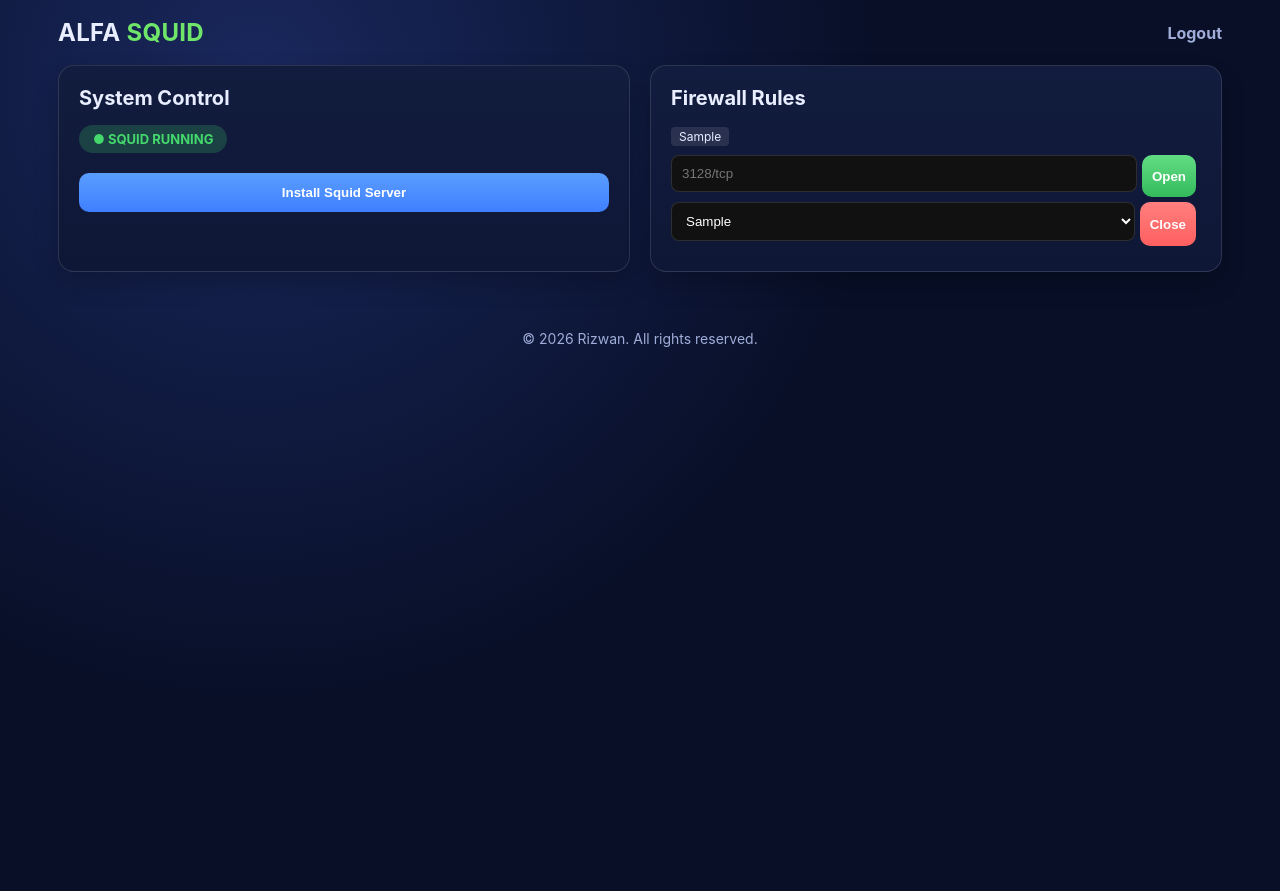
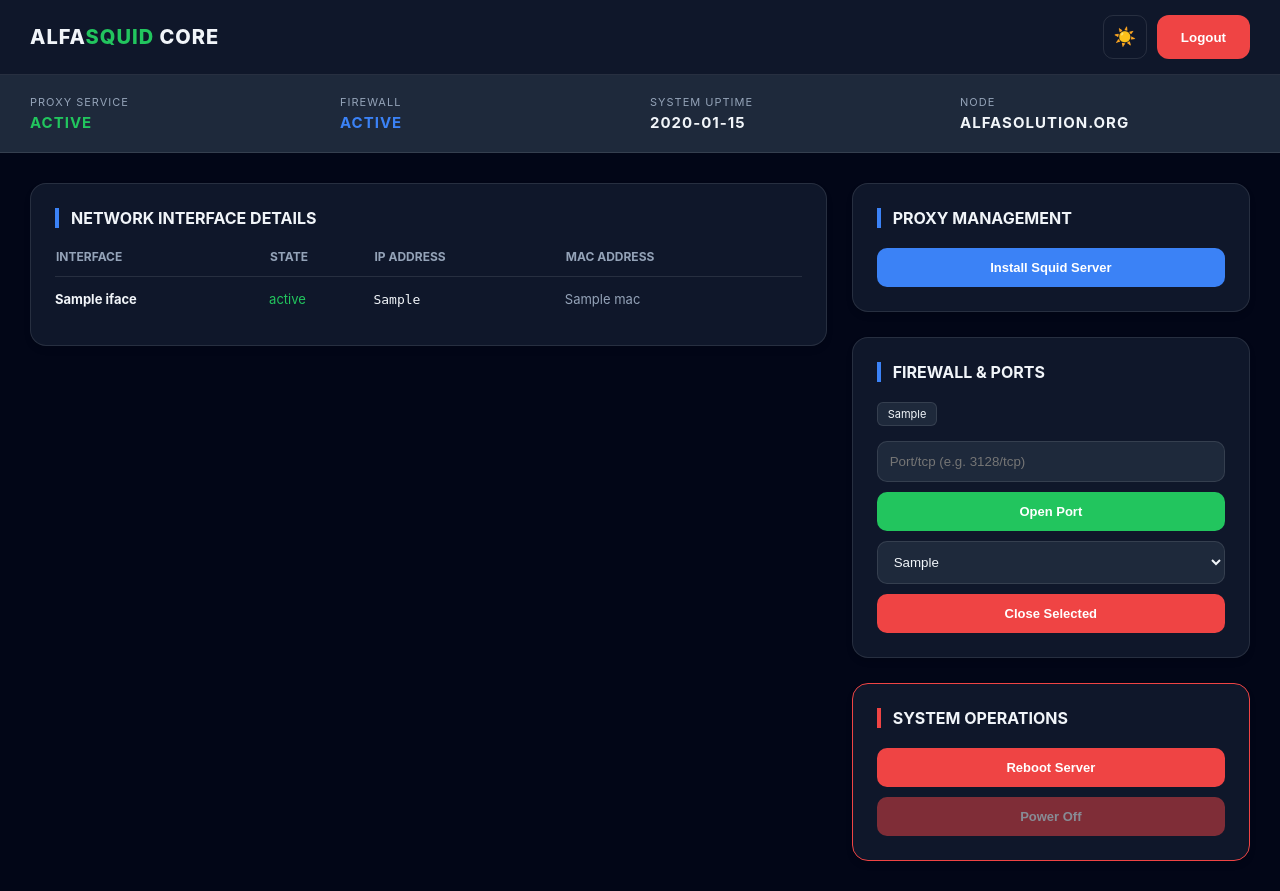
Before and after one commit to RixwanSaleem/python_squid_admin, a FastAPI app: template templates/dashboard.html in a window 1280 px wide. Before the commit the page ends 563 px from the top, so only its background shows below. Run offline with FastAPI, Linux system fonts and the light colour scheme; the template is opened without the code that fills it: most values are stand-ins (such as "Sample title", 1, 10 or a date in 2020).

Commit message:
Update project from server

```diff
--- a/main.py
+++ b/main.py
@@ -1,28 +1,19 @@
-import os
-import subprocess
-from fastapi import FastAPI, Request, Form, Depends, HTTPException
+import os, subprocess, datetime
+from fastapi import FastAPI, Request, Form, HTTPException
 from fastapi.responses import RedirectResponse
 from fastapi.templating import Jinja2Templates
 from starlette.middleware.sessions import SessionMiddleware
 
 app = FastAPI()
 
-# Configuration from Environment (setup by systemd EnvironmentFile)
-SESSION_SECRET = os.getenv("SESSION_SECRET", "squid_secret_fallback")
+# Configuration
 ADMIN_USER = os.getenv("ADMIN_USER", "admin")
 ADMIN_PASS = os.getenv("ADMIN_PASS", "password")
-
-app.add_middleware(SessionMiddleware, secret_key=SESSION_SECRET)
+app.add_middleware(SessionMiddleware, secret_key=os.getenv("SESSION_SECRET", "squid_enterprise_secret"))
 templates = Jinja2Templates(directory="templates")
-
-# Paths
-SQUID_CONF = "/etc/squid/squid.conf"
 
 def run_cmd(cmd):
     return subprocess.run(cmd, shell=True, capture_output=True, text=True)
-
-def is_logged_in(request: Request):
-    return request.session.get("logged_in") == True
 
 @app.get("/login")
 async def login_page(request: Request):
@@ -42,60 +33,59 @@
 
 @app.get("/")
 async def dashboard(request: Request):
-    if not is_logged_in(request):
-        return RedirectResponse(url="/login")
+    if not request.session.get("logged_in"): return RedirectResponse("/login")
 
-    # Squid Info
     is_installed = run_cmd("rpm -q squid").returncode == 0
     status = run_cmd("systemctl is-active squid").stdout.strip()
+    fw_status = run_cmd("systemctl is-active firewalld").stdout.strip()
+    uptime = run_cmd("uptime -p").stdout.strip()
+    open_ports = run_cmd("firewall-cmd --list-ports").stdout.strip().split()
 
-    # Firewall Info
-    fw_cmd = run_cmd("firewall-cmd --list-ports")
-    open_ports = fw_cmd.stdout.strip().split()
+    # Network Details
+    net_cmd = run_cmd("ip -br -4 addr show").stdout.strip().split("\n")
+    interfaces = []
+    for line in net_cmd:
+        parts = line.split()
+        if len(parts) >= 3:
+            name = parts[0]
+            state = parts[1]
+            ip = parts[2]
+            mac = run_cmd(f"cat /sys/class/net/{name}/address").stdout.strip()
+            interfaces.append({"name": name, "state": state, "ip": ip, "mac": mac})
 
-    # Config Content
-    config_content = ""
-    if os.path.exists(SQUID_CONF):
-        with open(SQUID_CONF, 'r') as f:
-            config_content = f.read()
+    config = ""
+    if os.path.exists("/etc/squid/squid.conf"):
+        with open("/etc/squid/squid.conf", 'r') as f: config = f.read()
 
-    return templates.TemplateResponse(
-        request=request,
-        name="dashboard.html",
-        context={
-            "installed": is_installed,
-            "status": status,
-            "config": config_content,
-            "open_ports": open_ports
-        }
-    )
+    return templates.TemplateResponse(request=request, name="dashboard.html", context={
+        "installed": is_installed, "status": status, "fw_status": fw_status,
+        "config": config, "open_ports": open_ports, "interfaces": interfaces,
+        "uptime": uptime, "year": datetime.datetime.now().year
+    })
 
 @app.post("/manage")
-async def manage_squid(request: Request, action: str = Form(...)):
-    if not is_logged_in(request): raise HTTPException(401)
+async def manage_squid(action: str = Form(...)):
     if action == "install":
-        run_cmd("dnf install squid httpd-tools -y")
-        run_cmd("systemctl enable --now squid")
+        run_cmd("dnf install squid httpd-tools -y && systemctl enable --now squid")
     elif action == "uninstall":
         run_cmd("systemctl stop squid && dnf remove squid -y")
     else:
         run_cmd(f"systemctl {action} squid")
     return RedirectResponse("/", status_code=303)
 
+@app.post("/server")
+async def manage_server(action: str = Form(...)):
+    if action == "reboot": run_cmd("reboot")
+    elif action == "shutdown": run_cmd("shutdown now")
+    return RedirectResponse("/", status_code=303)
+
+@app.post("/firewall-port")
+async def manage_ports(action: str = Form(...), port: str = Form(None)):
+    if port: run_cmd(f"firewall-cmd --permanent --{action}-port={port} && firewall-cmd --reload")
+    return RedirectResponse("/", status_code=303)
+
 @app.post("/save-config")
-async def save_config(request: Request, config_text: str = Form(...)):
-    if not is_logged_in(request): raise HTTPException(401)
-    with open(SQUID_CONF, 'w') as f:
-        f.write(config_text)
+async def save_config(config_text: str = Form(...)):
+    with open("/etc/squid/squid.conf", 'w') as f: f.write(config_text)
     run_cmd("systemctl restart squid")
     return RedirectResponse("/", status_code=303)
-
-@app.post("/firewall")
-async def manage_firewall(request: Request, action: str = Form(...), port: str = Form(None)):
-    if not is_logged_in(request): raise HTTPException(401)
-    if action == "add" and port:
-        run_cmd(f"firewall-cmd --permanent --add-port={port}")
-    elif action == "remove" and port:
-        run_cmd(f"firewall-cmd --permanent --remove-port={port}")
-    run_cmd("firewall-cmd --reload")
-    return RedirectResponse("/", status_code=303)
--- a/templates/dashboard.html
+++ b/templates/dashboard.html
@@ -1,93 +1,127 @@
 <!DOCTYPE html>
 <html lang="en">
 <head>
-    <title>Squid Admin</title>
+    <title>Alfa Squid Enterprise</title>
     <meta name="viewport" content="width=device-width, initial-scale=1, viewport-fit=cover" />
     <style>
-        :root{ --bg:#080f27; --bg2:#0c1433; --card:#121c3e; --card2:#0f1736; --line:rgba(255,255,255,0.12); --text:#e8edff; --muted:#a0add8; --green:#44d96c; --red:#ff6262; --blue:#4d8dff; }
-        *{box-sizing:border-box}
-        body{ margin:0; font-family:Inter,Segoe UI,Arial,sans-serif; color:var(--text); background:radial-gradient(circle at 20% 10%, #19275c, var(--bg) 50%) fixed; min-height: 100vh; }
-        .main{ padding:18px; max-width:1200px; margin: 0 auto; }
-        .topbar{ display:flex; justify-content: space-between; align-items:center; margin-bottom:18px; }
-        .logo{font-weight:700; font-size: 24px; letter-spacing:.3px}
-        .logo span{color:#6fe56a}
-        .card{ background:linear-gradient(180deg,var(--card),var(--card2)); border:1px solid var(--line); border-radius:16px; padding:20px; box-shadow:0 12px 24px rgba(0,0,0,.2); margin-bottom: 20px; }
-        .full{ grid-column: 1 / -1; }
-        .title{font-size:20px;font-weight:700;margin-bottom:15px}
-        .status-pill{ display:inline-block; padding:6px 14px; border-radius:999px; font-size:13px; font-weight:700; margin-bottom: 20px;}
-        .online{ background: rgba(68, 217, 108, 0.2); color: var(--green); }
-        .offline{ background: rgba(255, 98, 98, 0.2); color: var(--red); }
-        .btn{ border:none; border-radius:10px; padding:12px 20px; font-weight:600; color:#fff; cursor:pointer; margin-right: 5px; margin-bottom: 5px; transition: 0.3s; }
-        .btn-blue{background:linear-gradient(180deg,#5a9dff,#3f7fff)}
-        .btn-green{background:linear-gradient(180deg,#62dc83,#34bb5d)}
-        .btn-red{background:linear-gradient(180deg,#ff7f7f,#ff5f5f)}
-        .grid{ display:grid; gap:20px; grid-template-columns: repeat(auto-fit, minmax(350px, 1fr)); }
-        textarea{ width:100%; height:400px; background:#020617; color:#6fe56a; font-family:monospace; padding:15px; border-radius:12px; border:1px solid var(--line); resize: vertical; }
-        input, select{ background:#111; border:1px solid var(--line); color:#fff; padding:10px; border-radius:8px; width:100%; margin-bottom: 10px; }
-        footer{ text-align:center; padding:20px; color:var(--muted); font-size:14px; }
+        :root{ --bg:#020617; --card:#0f172a; --card2:#1e293b; --line:rgba(255,255,255,0.1); --text:#f1f5f9; --muted:#94a3b8; --green:#22c55e; --red:#ef4444; --blue:#3b82f6; }
+        html.theme-light{ --bg:#f8fafc; --card:#ffffff; --card2:#f1f5f9; --text:#0f172a; --line:rgba(0,0,0,0.1); }
+        *{box-sizing:border-box; transition: 0.2s;}
+        body{ margin:0; font-family: 'Inter', sans-serif; background:var(--bg); color:var(--text); }
+        .header{ background:var(--card); padding:15px 30px; border-bottom:1px solid var(--line); display:flex; justify-content:space-between; align-items:center; position:sticky; top:0; z-index:100;}
+        .logo{ font-size:20px; font-weight:800; letter-spacing:1px; } .logo span{ color:var(--green); }
+        .btn-theme{ background:none; border:1px solid var(--line); color:var(--text); padding:8px; border-radius:10px; cursor:pointer; font-size:18px; width:44px; height:44px; margin-right:10px;}
+        .btn-logout{ background:var(--red); color:#fff; border:none; padding:10px 24px; border-radius:12px; font-weight:700; cursor:pointer; height:44px;}
+        .top-stats{ display:grid; grid-template-columns: repeat(auto-fit, minmax(200px, 1fr)); gap:20px; padding:20px 30px; background:var(--card2); border-bottom:1px solid var(--line); }
+        .stat-item{ font-size:11px; color:var(--muted); text-transform:uppercase; letter-spacing:1px;} .stat-val{ font-size:15px; font-weight:700; color:var(--text); display:block; margin-top:4px;}
+        .container{ padding:30px; max-width:1400px; margin:0 auto; display:grid; grid-template-columns: 2fr 1fr; gap:25px; }
+        .card{ background:var(--card); border:1px solid var(--line); border-radius:16px; padding:24px; box-shadow: 0 4px 6px rgba(0,0,0,0.1); }
+        .title{ font-size:16px; font-weight:700; border-left:4px solid var(--blue); padding-left:12px; margin-bottom:20px; text-transform:uppercase; }
+        .btn{ padding:12px 16px; border-radius:10px; border:none; font-weight:600; cursor:pointer; color:#fff; font-size:13px; }
+        .btn-blue{background:var(--blue)} .btn-green{background:var(--green)} .btn-red{background:var(--red)}
+        textarea{ width:100%; height:350px; background:#000; color:#4ade80; border-radius:12px; padding:15px; font-family:monospace; border:1px solid var(--line); }
+        table{ width:100%; border-collapse:collapse; } th{ text-align:left; color:var(--muted); padding-bottom:12px; font-size:12px;} td{ padding:14px 0; border-top:1px solid var(--line); font-size:13px;}
+        input, select{ width:100%; background:var(--card2); border:1px solid var(--line); color:var(--text); padding:12px; border-radius:10px; margin-bottom:10px; }
+        @media (max-width: 1000px) { .container { grid-template-columns: 1fr; } }
     </style>
 </head>
 <body>
-<div class="main">
-    <div class="topbar">
-        <div class="logo">ALFA <span>SQUID</span></div>
-        <div><a href="/logout" style="color:var(--muted); text-decoration:none; font-weight:bold;">Logout</a></div>
+
+<div class="header">
+    <div class="logo">ALFA<span>SQUID</span> CORE</div>
+    <div style="display:flex; align-items:center;">
+        <button class="btn-theme" onclick="toggleTheme()">☀️</button>
+        <a href="/logout"><button class="btn-logout">Logout</button></a>
+    </div>
+</div>
+
+<div class="top-stats">
+    <div class="stat-item">PROXY SERVICE <span class="stat-val" style="color:var(--green)">{{ status.upper() }}</span></div>
+    <div class="stat-item">FIREWALL <span class="stat-val" style="color:var(--blue)">{{ fw_status.upper() }}</span></div>
+    <div class="stat-item">SYSTEM UPTIME <span class="stat-val">{{ uptime }}</span></div>
+    <div class="stat-item">NODE <span class="stat-val">alfasolution.org</span></div>
+</div>
+
+<div class="container">
+    <div style="display:flex; flex-direction:column; gap:25px;">
+        <div class="card">
+            <div class="title">Network Interface Details</div>
+            <table>
+                <thead><tr><th>INTERFACE</th><th>STATE</th><th>IP ADDRESS</th><th>MAC ADDRESS</th></tr></thead>
+                <tbody>
+                    {% for iface in interfaces %}
+                    <tr>
+                        <td><b>{{ iface.name }}</b></td>
+                        <td><span style="color:var(--green)">{{ iface.state }}</span></td>
+                        <td><code>{{ iface.ip }}</code></td>
+                        <td style="color:var(--muted)">{{ iface.mac }}</td>
+                    </tr>
+                    {% endfor %}
+                </tbody>
+            </table>
+        </div>
+
+        {% if installed %}
+        <div class="card">
+            <div class="title">Config Engine</div>
+            <form action="/save-config" method="post">
+                <textarea name="config_text">{{ config }}</textarea>
+                <div style="margin-top:15px; display:flex; justify-content:flex-end;">
+                    <button class="btn btn-blue">Save & Restart Proxy</button>
+                </div>
+            </form>
+        </div>
+        {% endif %}
     </div>
 
-    <div class="grid">
+    <div style="display:flex; flex-direction:column; gap:25px;">
         <div class="card">
-            <div class="title">System Control</div>
-            {% if status == 'active' %}
-                <div class="status-pill online">● SQUID RUNNING</div>
-            {% else %}
-                <div class="status-pill offline">● SQUID STOPPED</div>
-            {% endif %}
+            <div class="title">Proxy Management</div>
             <form action="/manage" method="post">
                 {% if not installed %}
                     <button name="action" value="install" class="btn btn-blue" style="width:100%">Install Squid Server</button>
                 {% else %}
-                    <button name="action" value="start" class="btn btn-green">Start</button>
-                    <button name="action" value="stop" class="btn btn-red">Stop</button>
-                    <button name="action" value="restart" class="btn btn-blue">Restart</button>
+                    <div style="display:grid; grid-template-columns:1fr 1fr; gap:10px;">
+                        <button name="action" value="start" class="btn btn-green">Start</button>
+                        <button name="action" value="stop" class="btn btn-red">Stop</button>
+                        <button name="action" value="restart" class="btn btn-blue" style="grid-column: span 2;">Restart Service</button>
+                    </div>
+                    <hr style="border:0; border-top:1px solid var(--line); margin:20px 0;">
+                    <button name="action" value="uninstall" class="btn btn-red" style="width:100%; opacity:0.6; font-size:11px;" onclick="return confirm('Full Uninstall?')">Remove Squid</button>
                 {% endif %}
             </form>
         </div>
 
         <div class="card">
-            <div class="title">Firewall Rules</div>
-            <div style="margin-bottom:10px;">
-                {% for p in open_ports %}
-                    <span style="background:rgba(255,255,255,0.1); padding:2px 8px; border-radius:4px; font-size:12px; margin-right:4px;">{{ p }}</span>
-                {% endfor %}
+            <div class="title">Firewall & Ports</div>
+            <div style="margin-bottom:15px; display:flex; flex-wrap:wrap; gap:5px;">
+                {% for p in open_ports %}<span style="background:var(--card2); padding:4px 10px; border-radius:6px; font-size:11px; border:1px solid var(--line);">{{ p }}</span>{% endfor %}
             </div>
-            <form action="/firewall" method="post" style="display:flex; gap:5px;">
-                <input type="text" name="port" placeholder="3128/tcp">
-                <button name="action" value="add" class="btn btn-green" style="padding:10px;">Open</button>
-            </form>
-            <form action="/firewall" method="post" style="display:flex; gap:5px;">
-                <select name="port">
-                    {% for p in open_ports %}<option value="{{ p }}">{{ p }}</option>{% endfor %}
-                </select>
-                <button name="action" value="remove" class="btn btn-red" style="padding:10px;">Close</button>
+            <form action="/firewall-port" method="post">
+                <input type="text" name="port" placeholder="Port/tcp (e.g. 3128/tcp)">
+                <button name="action" value="add" class="btn btn-green" style="width:100%">Open Port</button>
+                <div style="margin-top:10px;"></div>
+                <select name="port">{% for p in open_ports %}<option value="{{ p }}">{{ p }}</option>{% endfor %}</select>
+                <button name="action" value="remove" class="btn btn-red" style="width:100%">Close Selected</button>
             </form>
         </div>
 
-        {% if installed %}
-        <div class="card full">
-            <div class="title">Squid Configuration Editor</div>
-            <form action="/save-config" method="post">
-                <textarea name="config_text">{{ config }}</textarea><br><br>
-                <button type="submit" class="btn btn-blue">Save & Apply Changes</button>
+        <div class="card" style="border:1px solid var(--red);">
+            <div class="title" style="border-left-color:var(--red)">System Operations</div>
+            <form action="/server" method="post">
+                <button name="action" value="reboot" class="btn btn-red" style="width:100%; margin-bottom:10px;" onclick="return confirm('Reboot Now?')">Reboot Server</button>
+                <button name="action" value="shutdown" class="btn btn-red" style="width:100%; opacity:0.5;" onclick="return confirm('Shutdown?')">Power Off</button>
             </form>
         </div>
-        <div class="card full">
-            <div class="title">Maintenance Zone</div>
-            <form action="/manage" method="post">
-                <button name="action" value="uninstall" class="btn btn-red" onclick="return confirm('Delete everything?')">Uninstall Squid</button>
-            </form>
-        </div>
-        {% endif %}
     </div>
 </div>
-<footer>© 2026 Rizwan. All rights reserved.</footer>
-</body></html>
+
+<script>
+    function toggleTheme() {
+        const isLight = document.documentElement.classList.toggle('theme-light');
+        localStorage.setItem('theme', isLight ? 'light' : 'dark');
+    }
+    if (localStorage.getItem('theme') === 'light') document.documentElement.classList.add('theme-light');
+</script>
+</body>
+</html>
--- a/templates/login.html
+++ b/templates/login.html
@@ -13,7 +13,7 @@
 </head>
 <body>
 <div class="box">
-    <h2> Admin Login</h2>
+    <h2>Alfa Squid Admin Login</h2>
     {% if request.query_params.get('error') %}<div class="error">Invalid Credentials</div>{% endif %}
     <form method="post" action="/login">
         <input name="username" placeholder="Username" required>
@@ -21,5 +21,5 @@
         <button type="submit">Login</button>
     </form>
 </div>
-<footer>© 2026 Rizwan Saleem .</footer>
+<footer>© 2024 Alfa Solution.</footer>
 </body></html>
```
Also changed, not shown: 1 other file.
